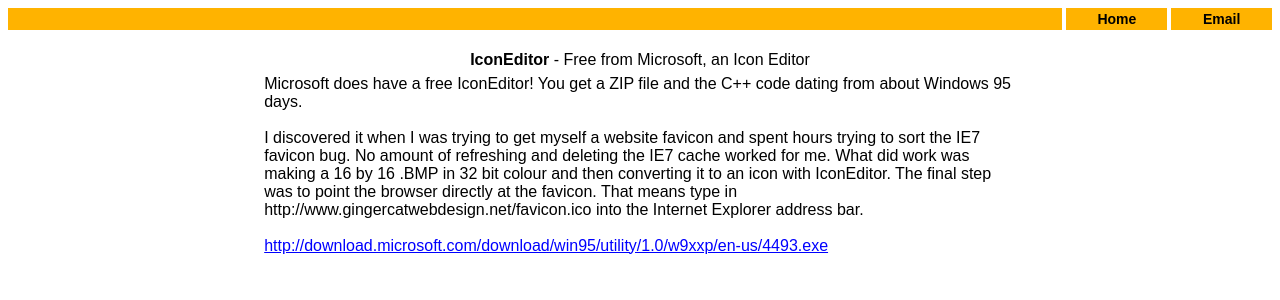
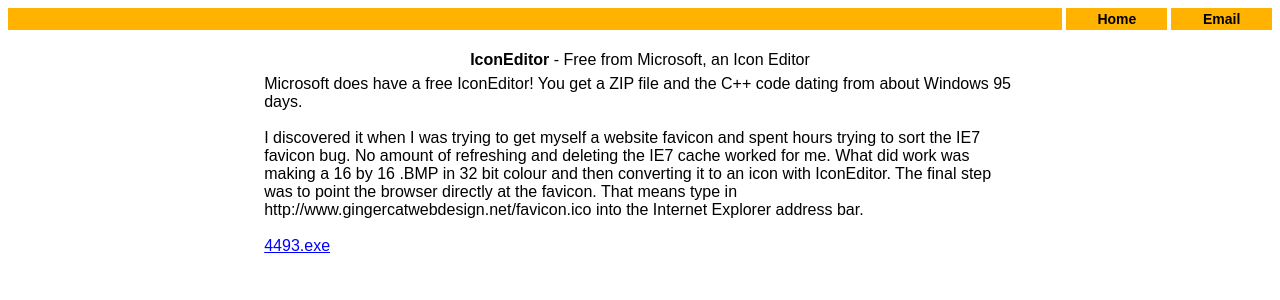
Before and after one commit to DaveTallett26/davetallett26.github.io, a Jekyll site: the page iconeditor.html, which Jekyll copies as it is, in a window 1280 px wide. Shown: the top 300 px of the page. Built offline with Jekyll 4.4.1, drawn with Linux system fonts in a browser that asks for light colours; some of the changed lines change nothing that is shown.

Commit message:
edit link

```diff
--- a/iconeditor.html
+++ b/iconeditor.html
@@ -35,13 +35,12 @@
 directly at the favicon. That means type in http://www.gingercatwebdesign.net/favicon.ico into the Internet Explorer address bar.
 <br/>
 <br/>
-<a href="http://download.microsoft.com/download/win95/utility/1.0/w9xxp/en-us/4493.exe">http://download.microsoft.com/download/win95/utility/1.0/w9xxp/en-us/4493.exe</a>
+<a href="4493.exe">4493.exe</a>
 </td>
 <td width=20%>
 </td>
 </table>
 </b>
 </font>
-<script type="text/javascript" src="analytics.js"></script>
 </body
 </html>
```
